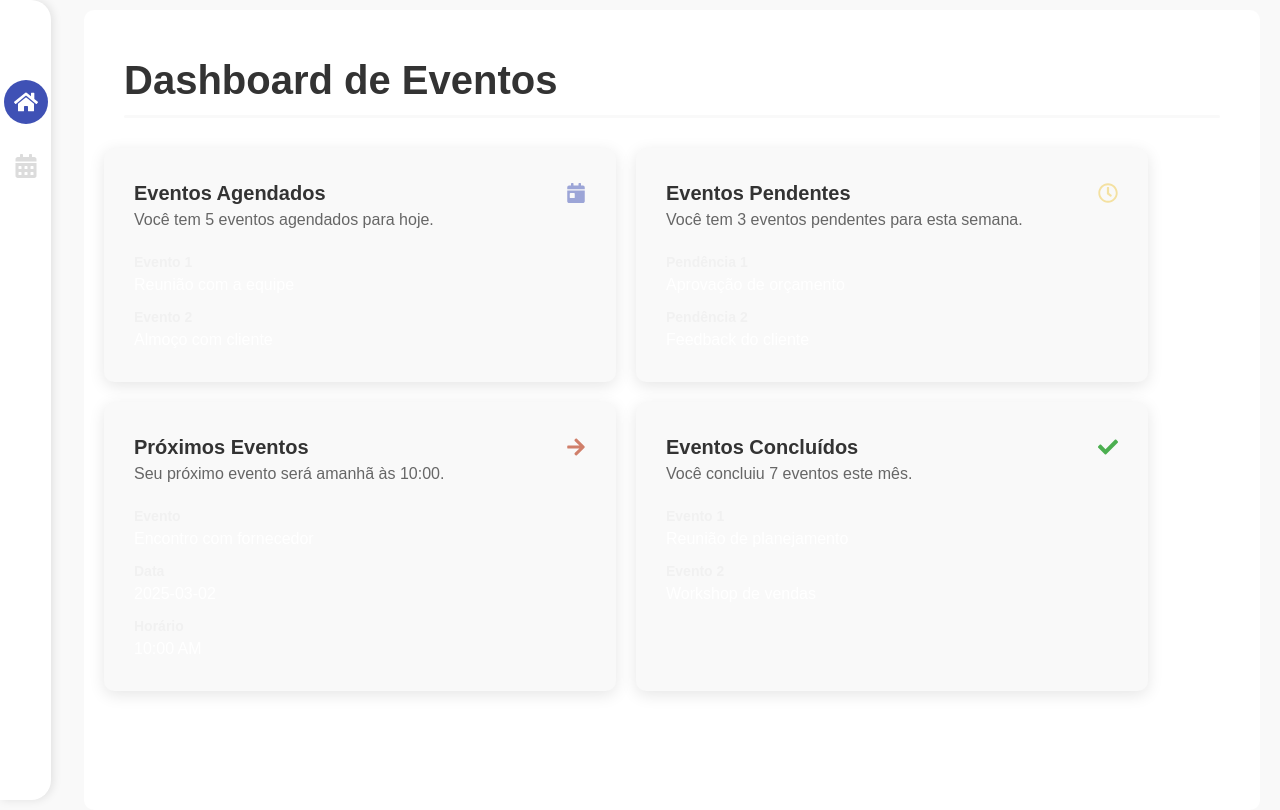
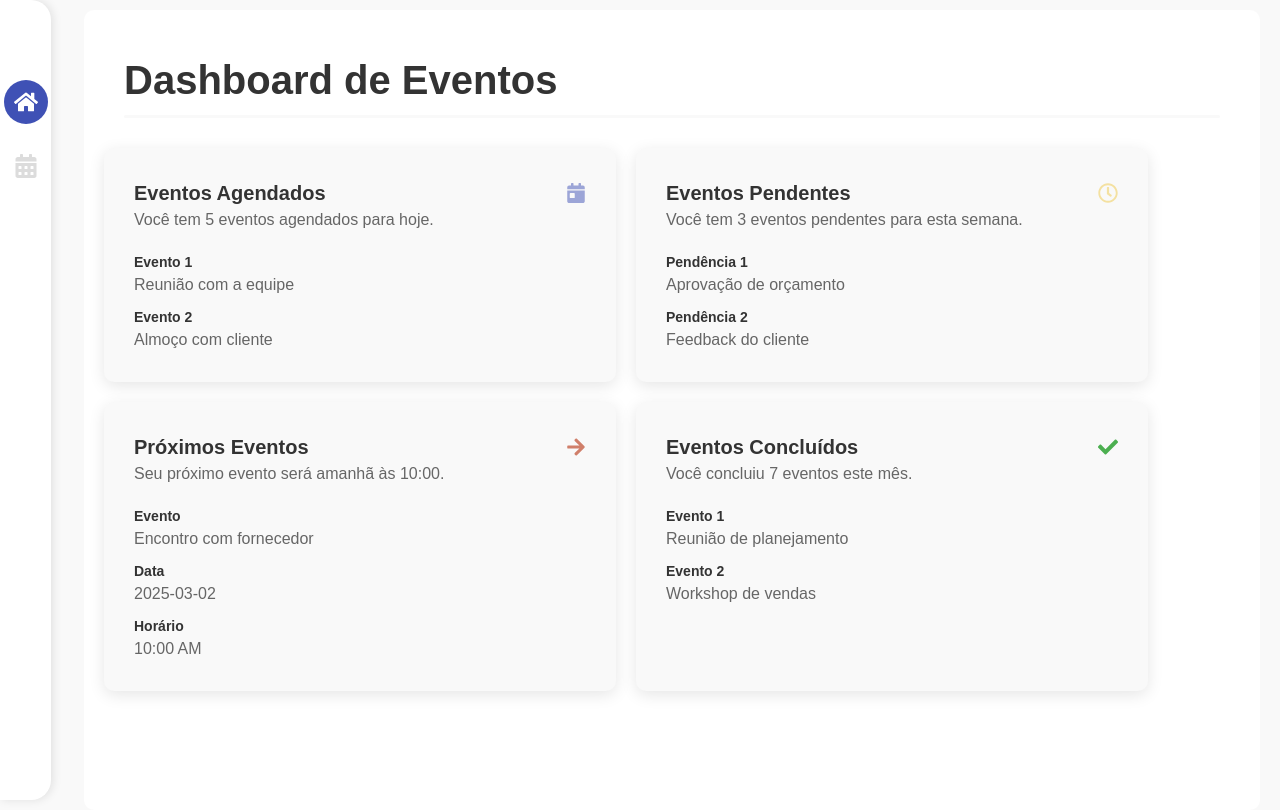
Before and after one commit to gustavocaldeira40/easyDay, a React (Vite) app: page / in a window 1280 px wide. Built offline with nearby package versions, Linux system fonts and the light colour scheme.

Commit message:
dashboard

```diff
--- a/src/components/Cards/DashboardCard/style.ts
+++ b/src/components/Cards/DashboardCard/style.ts
@@ -10,8 +10,7 @@ export const CardContainer = styled.div`
   border-radius: 10px;
   box-shadow: 0 4px 16px rgba(0, 0, 0, 0.1);
   padding: 30px;
-  /* margin: 5px 10px; */
-  color: #fff;
+  color: ${theme.colors.textLight};
   transition:
     transform 0.3s ease,
     box-shadow 0.3s ease;
@@ -46,11 +45,14 @@ export const CardDetails = styled.div`
   display: flex;
   flex-direction: column;
   gap: 10px;
+
+  /* background:red; */
+
 `;
 
 export const DetailLabel = styled.h4`
   font-size: 14px;
   font-weight: bold;
-  color: #f1f1f1;
+  color: ${theme.colors.text};
   margin: 0;
 `;
```
